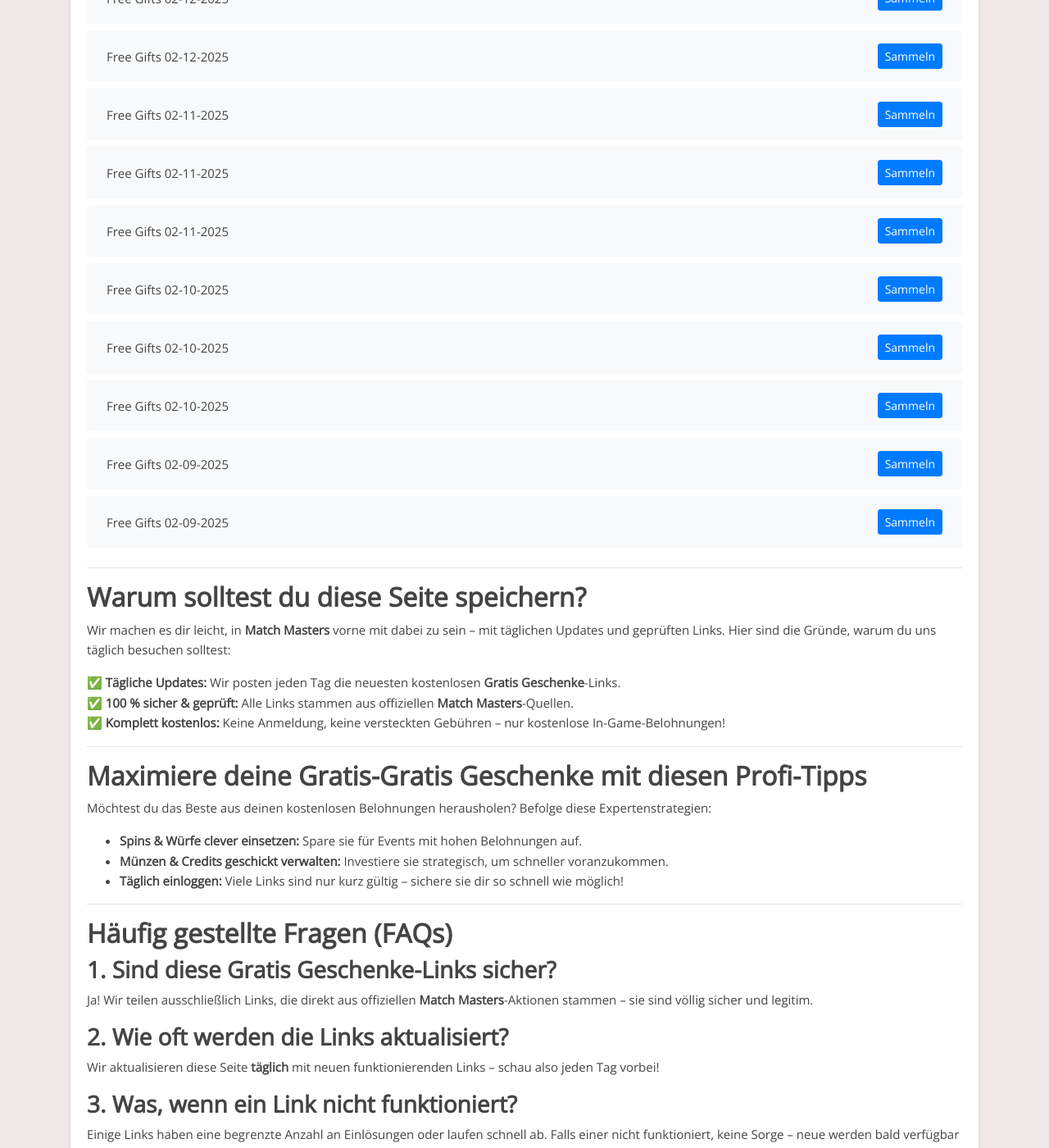
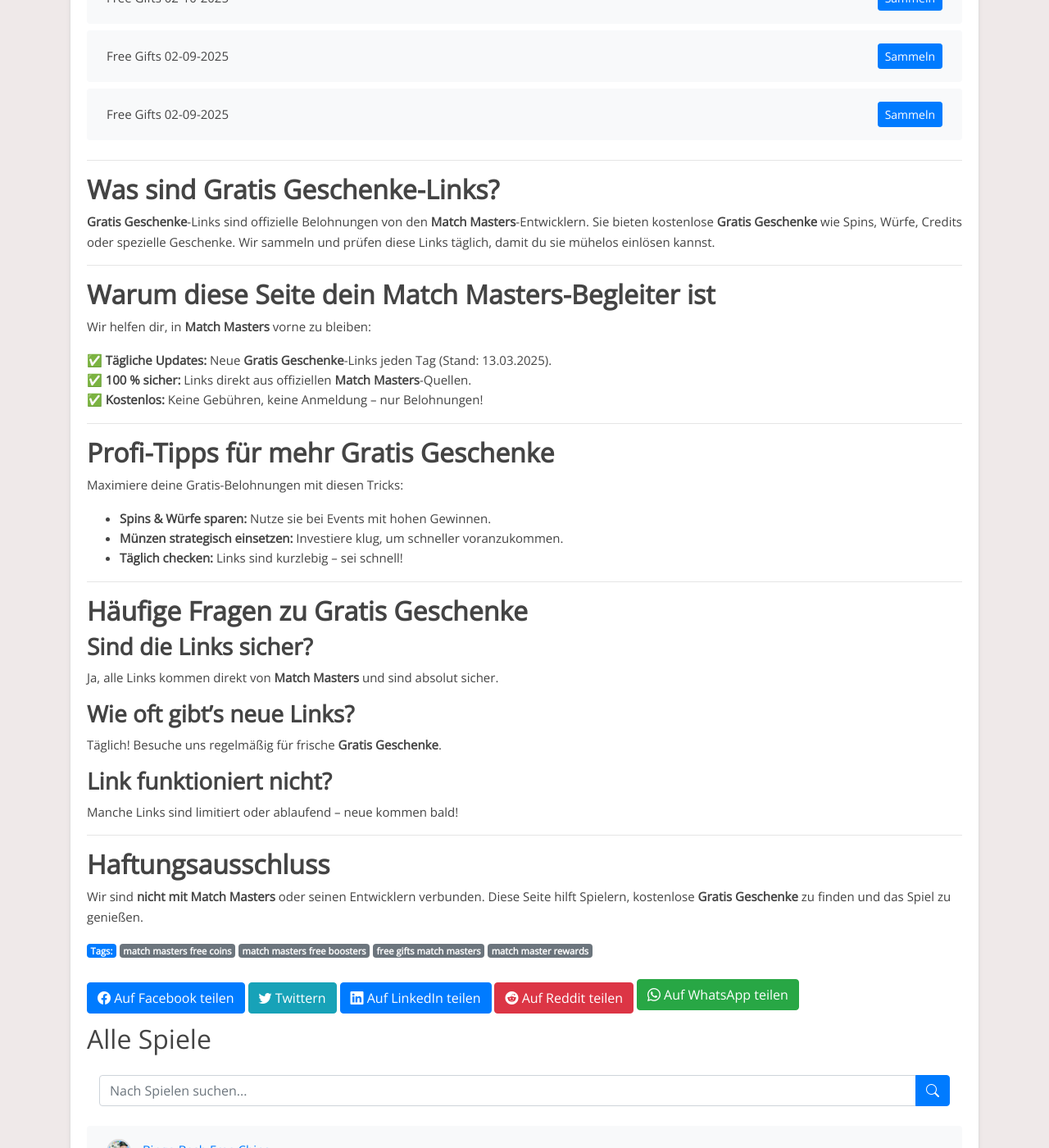
Before and after one commit to Prollad99/bs-de, a Jekyll site: the page built from _posts/2025-01-18-match-masters.md, in a window 1280 px wide and 1400 px high, scrolled down 7375 px. Shown: the whole window at 82% size. Built offline with Jekyll 4.4.1, drawn with Linux system fonts in a browser that asks for light colours; some of the changed text lies outside the part shown.

Commit message:
Update match-masters reward links, content, and last modified date

```diff
--- a/_includes/match-masters_footer.html
+++ b/_includes/match-masters_footer.html
@@ -1,38 +1,44 @@
 ---
 
-## **Warum solltest du diese Seite speichern?**
+## **Was sind Gratis Geschenke-Links?**
 
-Wir machen es dir leicht, in **Match Masters** vorne mit dabei zu sein – mit täglichen Updates und geprüften Links. Hier sind die Gründe, warum du uns täglich besuchen solltest:
-
-✅ **Tägliche Updates:** Wir posten jeden Tag die neuesten kostenlosen **Gratis Geschenke**-Links.
-✅ **100 % sicher & geprüft:** Alle Links stammen aus offiziellen **Match Masters**-Quellen.
-✅ **Komplett kostenlos:** Keine Anmeldung, keine versteckten Gebühren – nur kostenlose In-Game-Belohnungen!
+**Gratis Geschenke**-Links sind offizielle Belohnungen von den **Match Masters**-Entwicklern. Sie bieten kostenlose **Gratis Geschenke** wie Spins, Würfe, Credits oder spezielle Geschenke. Wir sammeln und prüfen diese Links täglich, damit du sie mühelos einlösen kannst.
 
 ---
 
-## **Maximiere deine Gratis-Gratis Geschenke mit diesen Profi-Tipps**
+## **Warum diese Seite dein Match Masters-Begleiter ist**
 
-Möchtest du das Beste aus deinen kostenlosen Belohnungen herausholen? Befolge diese Expertenstrategien:
+Wir helfen dir, in **Match Masters** vorne zu bleiben:
 
-- **Spins & Würfe clever einsetzen:** Spare sie für Events mit hohen Belohnungen auf.
-- **Münzen & Credits geschickt verwalten:** Investiere sie strategisch, um schneller voranzukommen.
-- **Täglich einloggen:** Viele Links sind nur kurz gültig – sichere sie dir so schnell wie möglich!
+✅ **Tägliche Updates:** Neue **Gratis Geschenke**-Links jeden Tag (Stand: 13.03.2025).
+✅ **100 % sicher:** Links direkt aus offiziellen **Match Masters**-Quellen.
+✅ **Kostenlos:** Keine Gebühren, keine Anmeldung – nur Belohnungen!
 
 ---
 
-## **Häufig gestellte Fragen (FAQs)**
+## **Profi-Tipps für mehr Gratis Geschenke**
 
-### **1. Sind diese Gratis Geschenke-Links sicher?**
-Ja! Wir teilen ausschließlich Links, die direkt aus offiziellen **Match Masters**-Aktionen stammen – sie sind völlig sicher und legitim.
+Maximiere deine Gratis-Belohnungen mit diesen Tricks:
 
-### **2. Wie oft werden die Links aktualisiert?**
-Wir aktualisieren diese Seite **täglich** mit neuen funktionierenden Links – schau also jeden Tag vorbei!
+- **Spins & Würfe sparen:** Nutze sie bei Events mit hohen Gewinnen.
+- **Münzen strategisch einsetzen:** Investiere klug, um schneller voranzukommen.
+- **Täglich checken:** Links sind kurzlebig – sei schnell!
 
-### **3. Was, wenn ein Link nicht funktioniert?**
-Einige Links haben eine begrenzte Anzahl an Einlösungen oder laufen schnell ab. Falls einer nicht funktioniert, keine Sorge – neue werden bald verfügbar sein!
+---
+
+## **Häufige Fragen zu Gratis Geschenke**
+
+### **Sind die Links sicher?**
+Ja, alle Links kommen direkt von **Match Masters** und sind absolut sicher.
+
+### **Wie oft gibt’s neue Links?**
+Täglich! Besuche uns regelmäßig für frische **Gratis Geschenke**.
+
+### **Link funktioniert nicht?**
+Manche Links sind limitiert oder ablaufend – neue kommen bald!
 
 ---
 
 ## **Haftungsausschluss**
 
-Wir sind **nicht mit** **Match Masters** oder seinen Entwicklern **verbunden**. Diese Seite dient ausschließlich zu Informationszwecken, um Spielern zu helfen, kostenlose **Gratis Geschenke** zu erhalten und das Spiel in vollen Zügen zu genießen.
+Wir sind **nicht mit Match Masters** oder seinen Entwicklern verbunden. Diese Seite hilft Spielern, kostenlose **Gratis Geschenke** zu finden und das Spiel zu genießen.
--- a/_includes/match-masters_post.html
+++ b/_includes/match-masters_post.html
@@ -1,27 +1,3 @@
-Bist du ein leidenschaftlicher **Match Masters**-Spieler? Möchtest du **Gratis Geschenke** sammeln, ohne echtes Geld auszugeben? Dann bist du hier genau richtig!
+Bist du ein leidenschaftlicher **Match Masters**-Spieler? Hier findest du täglich neue **Gratis Geschenke**-Links, um kostenlose Belohnungen zu sammeln – 100% sicher und gratis!
 
-Wir aktualisieren diese Seite **täglich** mit neuen **Gratis Geschenke**-Links, damit du dein Gameplay verbessern, schneller aufsteigen und spannende Belohnungen freischalten kannst – völlig kostenlos.
-
----
-
-## **Was sind Gratis Geschenke-Links?**
-
-**Gratis Geschenke**-Links sind offizielle Belohnungen der **Match Masters**-Entwickler. Sie bieten kostenlose **Gratis Geschenke** und weitere In-Game-Boni wie Spins, Würfe, Credits und spezielle Geschenke.
-
-Statt selbst danach zu suchen, übernehmen wir die Arbeit für dich! Wir sammeln und aktualisieren täglich die neuesten funktionierenden Links, damit du deine Gratis-Belohnungen mühelos einlösen kannst.
-
----
-
-## **So löst du deine kostenlosen Gratis Geschenke ein**
-
-Deine **Gratis Geschenke** zu erhalten ist schnell und einfach:
-
-1. **Wähle einen Link aus der Liste unten.**
-2. **Klicke auf den Link und melde dich in deinem Match Masters-Konto an.**
-3. **Genieße deine kostenlosen Gratis Geschenke – sofort in deinem Spiel verfügbar!**
-
-> 🔔 **Tipp:** Diese Links laufen schnell ab – schau täglich vorbei, um dir deine Belohnungen zu sichern!
-
----
-
-## **Heutige Gratis-Gratis Geschenke für Match Masters**
+Klicke einfach auf die Links unten, melde dich in deinem **Match Masters**-Konto an und sichere dir deine **Gratis Geschenke** – sie sind sofort im Spiel verfügbar. Schau täglich vorbei, da die Links schnell ablaufen!
```
